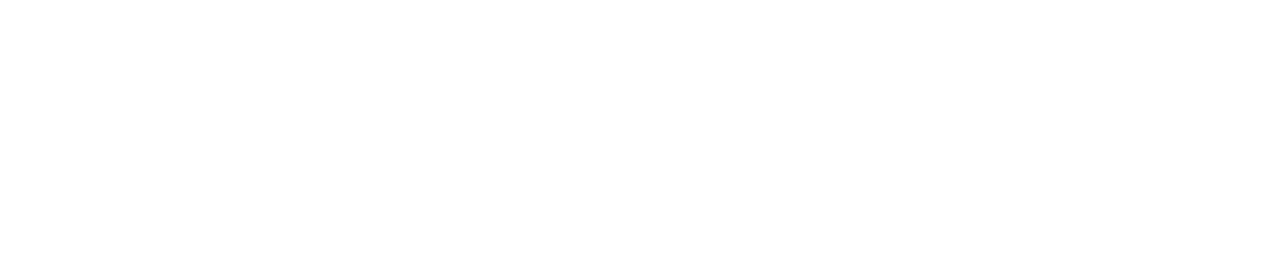
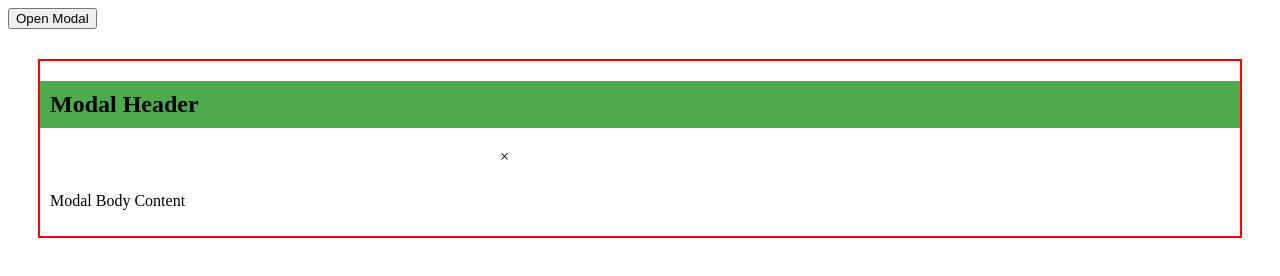
Before and after one commit to acciojob/css-modal-gurpreetsinghwazir, a website: page main.html in a window 1280 px wide. Drawn offline with Linux system fonts and the light colour scheme.

Commit message:
created a submission

```diff
--- a/main.html
+++ b/main.html
@@ -3,11 +3,38 @@
 <html>
 
 <head>
+	<meta name="viewport" content="width=device-width, initial-scale=1">
 	<link rel="stylesheet" href="styles.css">
 </head>
 
 <body>
 	<!-- the entire body must be written by student -->
+
+	<button onclick="document.getElementById('one').style.display='block'" id ="openModal">Open Modal</button>
+
+
+	<div id = "one" class = "modal">
+		<div class = "modal-content">
+			<div class="modal-header">
+
+				<h2>Modal Header </h2>
+
+	</div>
+	<div class="modal-body">
+		 <span onclick="document.getElementById('one').style.display='none'" class="close-modal">&times;</span>
+
+		<p>Modal Body Content</p>
+
+</div>
+
+
+
+
+</div>
+</div>
+
+
+
     <script type="text/javascript" src="./script.js">
 </script>
 
--- a/styles.css
+++ b/styles.css
@@ -1 +1,18 @@
-/*  your css code here. If applicable */
+.modal{
+	border: 2px solid red;
+	margin: 30px
+}
+.modal-header{
+	background: #4eab4d;
+}
+h2, p {
+	padding:10px;
+}
+.close-modal{
+	position: relative;
+	left: 450px;
+	padding: 10px;
+
+
+
+}
```
